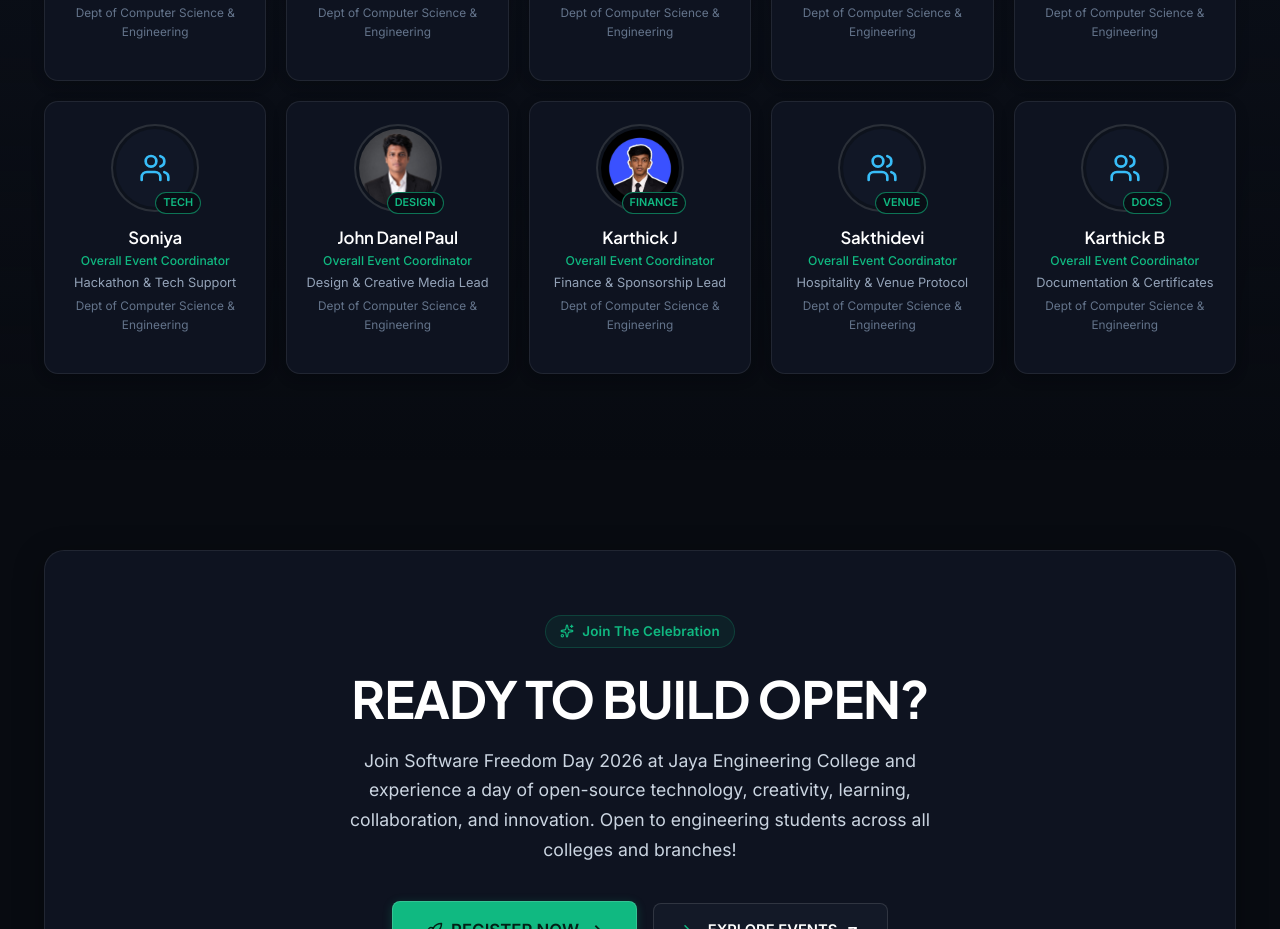
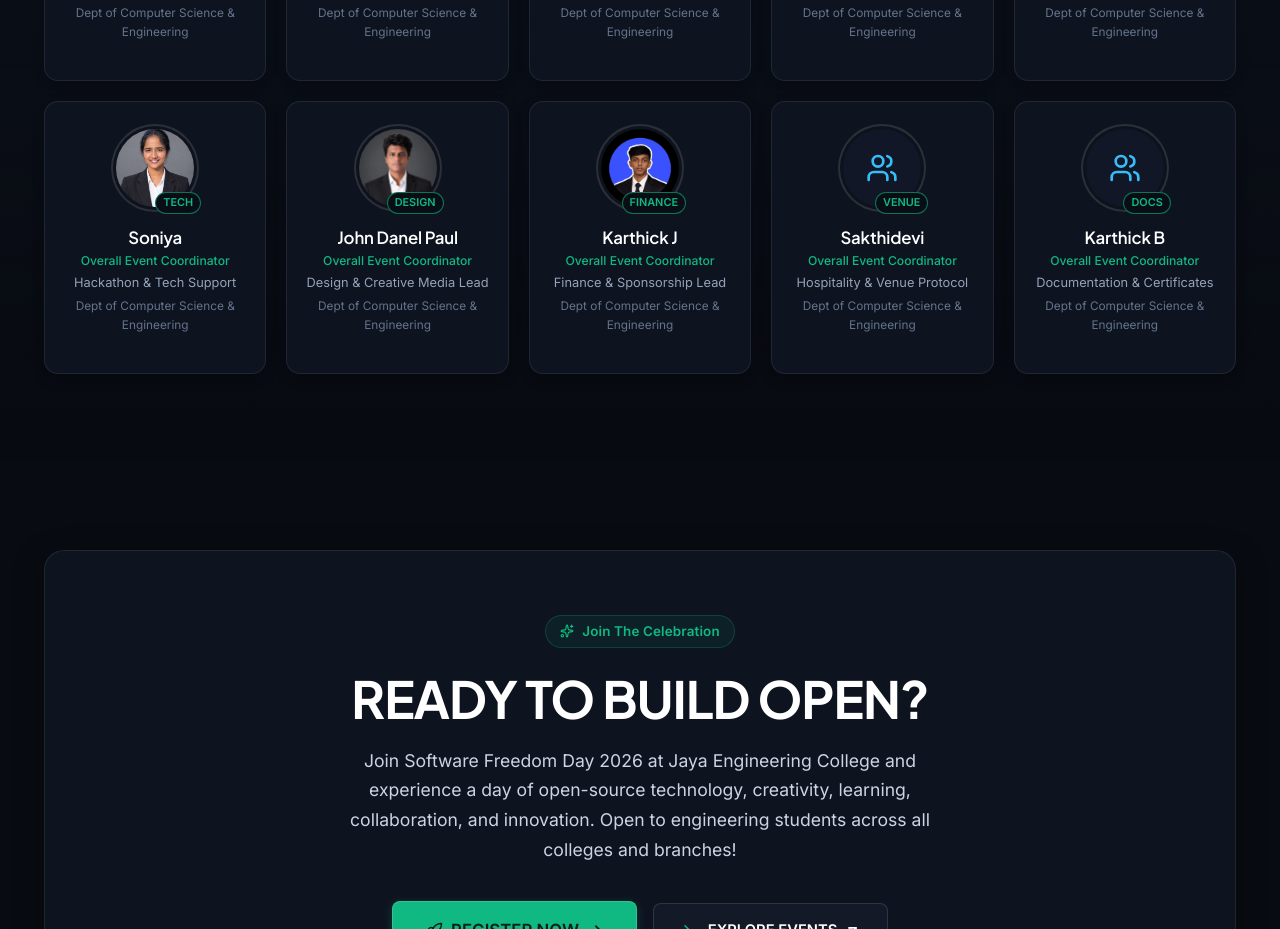
Before and after one commit to Hariprasath2611/SOF-WEBSITE, a React (Vite) app: page / in a window 1280 px wide. Shown: the part 6260-7189 px from the top of the page. Built offline with nearby package versions, Linux system fonts and the light colour scheme; no server answers.

Commit message:
Updating the Project

```diff
--- a/src/data/coordinators.js
+++ b/src/data/coordinators.js
@@ -80,7 +80,7 @@ export const overallCoordinators = [
     email: "soniya.sfd@jaya.edu.in",
     github: "https://github.com",
     linkedin: "https://linkedin.com",
-    photo: null,
+    photo: "/coordinators/Soniya.png",
     avatarBadge: "TECH"
   },
   {
```
